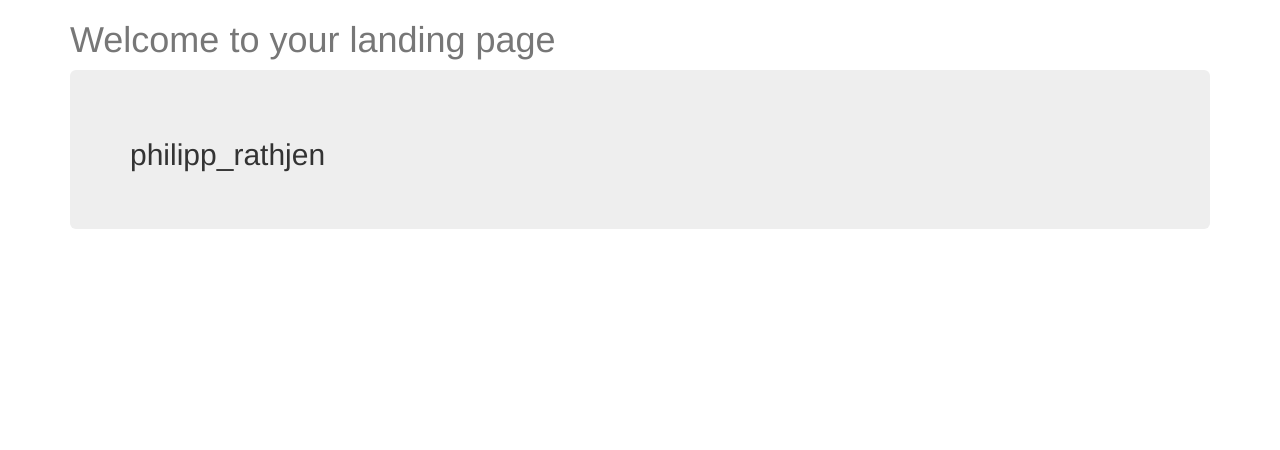
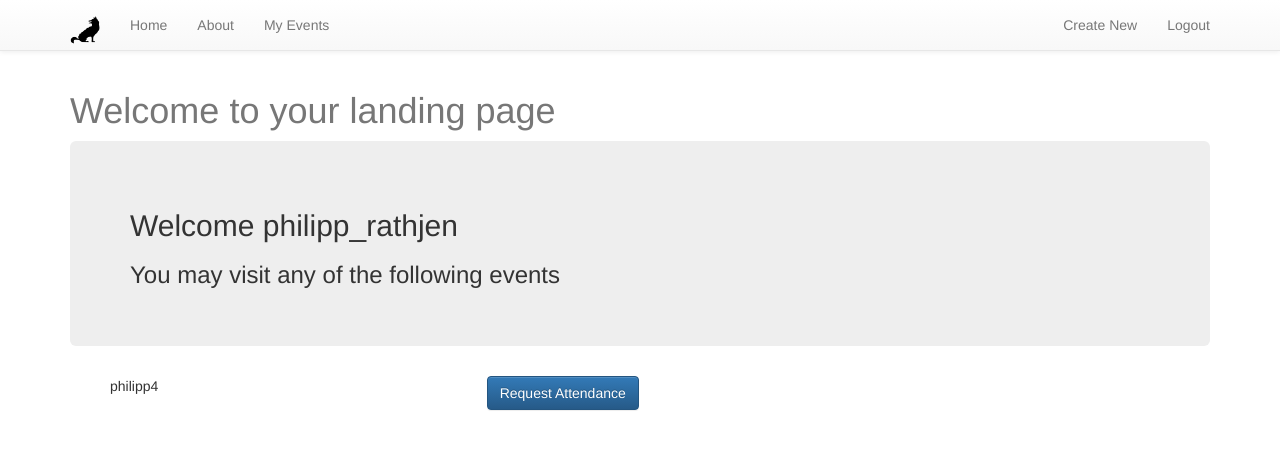
Before and after one commit to philipprathjen/goya, a Django app: page / in a window 1280 px wide. Shown: the top 450 px of the page. Run offline with Django 3.2, Linux system fonts and the light colour scheme; a user stored in the database is signed in; data comes from the database, SQL or seed files in the repository; both versions use the stored data as it was after the commit; some libraries are stand-ins or nearby versions.

Commit message:
Edited the request attendance forms

```diff
--- a/dashboard/views.py
+++ b/dashboard/views.py
@@ -4,16 +4,45 @@ from django.http import Http404
 # Authentication and user data
 from django.contrib.auth import get_user_model
 from django.contrib.auth.decorators import login_required
-
 User = get_user_model()
+# Event selection
+from events.models import Event, EventGroup, EventRequest
+from events.forms import EventForm, RequestForm
 
 
 
-# Create your views here.
-
+@login_required
 def dashboard(request):
 	user = request.user
+	active_events = Event.objects.filter(active=True).exclude(creator=user)
+	requested_events = EventRequest.objects.filter(guest=user)
+	for instance in requested_events:
+		print(instance.event)
+		active_events = active_events.exclude(eventrequest = instance.id)
+
+	print(requested_events)
+	user_data = {'guest': request.user}
+	request_form = RequestForm(user_data)
+
+	if request.method == 'POST':
+		request_form = RequestForm()
+		event = request.POST['id']
+		if request_form.is_valid:
+			attend_request = EventRequest()
+			attend_request.event = Event.objects.filter(id=event)[0]
+			attend_request.guest = request.user
+			try:
+				attend_request.create()
+			except:
+				attend_request.save()
+
+
 	context = {
 		'user': user,
+		'active_events': active_events,
+		'request_form': request_form,
 	}
 	return render(request, "dashboard/dashboard.html", context)
+
+def about(request):
+	return render(request, "about.html", {})
--- a/events/forms.py
+++ b/events/forms.py
@@ -2,7 +2,7 @@ from django import forms
 from crispy_forms.helper import FormHelper
 from crispy_forms.layout import Submit
 
-from .models import Event
+from .models import Event, EventRequest, EventGroup
 
 class EventForm(forms.ModelForm):
 	helper = FormHelper()
@@ -13,3 +13,23 @@ class EventForm(forms.ModelForm):
 		model = Event
 		fields = '__all__'
 		#widgets = {'creator': forms.HiddenInput()}
+
+class RequestForm(forms.ModelForm):
+	helper = FormHelper()
+	helper.form_method = 'POST'
+	helper.add_input(Submit('Submit', 'Request Attendance', css_class="btn btn-primary" ))
+
+	class Meta:
+		model = EventRequest
+		fields = '__all__'
+		#widgets = {'creator': forms.HiddenInput()}
+
+class AttendForm(forms.ModelForm):
+	helper = FormHelper()
+	helper.form_method = 'POST'
+	helper.add_input(Submit('Submit', 'Confirm Attendance', css_class="btn btn-primary" ))
+
+	class Meta:
+		model = EventGroup
+		fields = '__all__'
+		#widgets = {'creator': forms.HiddenInput()}
--- a/events/models.py
+++ b/events/models.py
@@ -1,7 +1,11 @@
 from django.db import models
 from django.utils.text import slugify
+from django.core.urlresolvers import reverse
 from django.conf import settings
 from django.db.models.signals import post_save, pre_save
+# pre_save will do sth prior to being saved. Right before the model is saved we're going to do something.
+
+
 # Create your models here.
 
 User = settings.AUTH_USER_MODEL
@@ -12,7 +16,7 @@ class Event(models.Model):
 	# Basic Information
 	creator = models.ForeignKey(User, related_name='event_creator')
 	name = models.CharField(max_length = 120, unique=True)
-	slug = models.SlugField()
+	slug = models.SlugField(unique=True, blank = True)
 	num_people = models.IntegerField(blank=False)
 	EVENT_TYPES = (
 		('B', 'BAR'),
@@ -21,7 +25,7 @@ class Event(models.Model):
 		('O', 'OTHER'),
 	)
 	event_type = models.CharField(max_length = 1, choices = EVENT_TYPES)
-	location = models.CharField(max_length = 250, unique = True)
+	location = models.CharField(max_length = 250, unique = False)
 
 	# Guest list
 	max_invit = models.IntegerField(blank = False)
@@ -32,7 +36,7 @@ class Event(models.Model):
 	# Bring along
 	byo = models.BooleanField(default = False)
 	cash = models.IntegerField(blank = True, default = 0)
-	other = models.CharField(max_length = 300, unique = True, blank = True)
+	other = models.CharField(max_length = 300, blank = True, unique=False)
 
 	# Management
 	active = models.BooleanField(default = True)
@@ -41,6 +45,28 @@ class Event(models.Model):
 
 	def __str__(self):
 		return str(self.creator) + str(self.id)
+
+	def get_absolute_url(self):
+		return reverse("event_detail", kwargs={"slug": self.slug})
+
+def create_slug(instance, new_slug=None):
+	if instance.name:
+		slug = slugify(instance.name)
+	else:
+		identifier = str(instance.creator) + str(instance.id)
+		slug = slugify(instance.name)
+	if new_slug is not None:
+		slug = new_slug
+	qs = Event.objects.filter(slug=slug).order_by("-id")
+	exists = qs.exists()
+	if exists:
+		new_slug = "%s-%s" %(slug, qs.first().id)
+		return create_slug(instance, new_slug=new_slug)
+	return slug
+
+def pre_save_event(sender, instance, *args, **kwargs):
+	instance.slug = slugify(instance.name)
+pre_save.connect(pre_save_event, sender = Event)
 
 class EventGroup(models.Model):
 	event = models.ForeignKey(Event, null = True, blank=True)
--- a/goya/urls.py
+++ b/goya/urls.py
@@ -21,7 +21,9 @@ from django.contrib import admin
 
 urlpatterns = [
     url(r'^admin/', admin.site.urls),
+    # Dashboard and Auxiliary
     url(r'^$', 'dashboard.views.dashboard', name='landing'),
+    url(r'^about/$', 'dashboard.views.about', name='about'),
     url(r'^posts/', include("posts.urls", namespace='posts')),
 
     # Profiles and Authentication
@@ -30,9 +32,11 @@ urlpatterns = [
     #url(r'^posts/$', "<appname>.views.<function_name>"),
 
     # Events and Event Creation
-    url(r'^events/$', 'events.views.event', name='event'),
+    url(r'^my_events/$', 'events.views.my_events', name='my_events'),
     url(r'^create/$', 'events.views.new_event', name='new_event'),
     url(r'^create/success$', 'events.views.create_success', name='create_success'),
+    url(r'^(?P<slug>[\w-]+)/$', 'events.views.events_detail', name='event_detail'),
+    #url(r'(?P<id>\d+)/$', post_detail)
 ]
 
 if settings.DEBUG:
--- a/templates/base.html
+++ b/templates/base.html
@@ -5,6 +5,9 @@
 {% include 'head_css.html' %}
 </head>
 <body>
+
+{% include 'navbar.html' %}
+
 <div id="fb-root"></div>
 <script>(function(d, s, id) {
 var js, fjs = d.getElementsByTagName(s)[0];
--- a/templates/dashboard/dashboard.html
+++ b/templates/dashboard/dashboard.html
@@ -1,9 +1,35 @@
 {% extends 'base.html' %}
-
+{% load crispy_forms_tags %}
 
 {% block content %}
 <h1>Welcome to your landing page</h1>
 <div class='jumbotron'>
-	<h2>{{user}}</h2>
+	<h2>Welcome {{user}}</h2>
+	<h3>You may visit any of the following events</h3>
 </div>
+<div>
+	{% if active_events %}
+	<ul>
+		{% for event in active_events %}
+		<div class='row'>
+			<div class='col-sm-4'>{{event}}</div>
+			<div class='col-sm-8'>
+				<form action='' method="post">{% csrf_token %}
+					<input type='hidden' name='id' value='{{event.id}}'>
+					<input type='hidden' name='name' value='{{event}}'>
+					<input type='hidden' name='guest' value='{{user}}'>
+					<button type="submit" class="save btn btn-primary">Request Attendance</button>
+				</form>
+			</div>
+		</div>
+
+		{% endfor %}
+	</ul>
+	{% else %}
+		<h3>Nothing going on right now. Start something yourself!</h3>
+		<p class='lead'>Learn how</p>
+	{% endif %}
+
+</div>
+
 {% endblock %}
--- a/templates/events/my_events.html
+++ b/templates/events/my_events.html
@@ -1,5 +1,6 @@
 {% extends "base.html" %}
 {% load staticfiles %}
+{% load crispy_forms_tags %}
 
 
 {% block content %}
@@ -12,4 +13,9 @@
 <h3>Guests: {{guests}}</h3>
 <br>
 <h4>{{requests}}</h4>
+
+<form action='' method="post">
+	{% crispy attend_form %}
+</form>
+
 {% endblock %}
--- a/templates/navbar.html
+++ b/templates/navbar.html
@@ -1,6 +1,17 @@
    {% load staticfiles %}
+   {% load account socialaccount %}
+   {% load i18n %}
+   {% load crispy_forms_tags %}
 
    <!-- Static navbar -->
+    <style>
+    .navtest{
+      display: inline-block;
+      float: none;
+      vertical-align: top;
+      text-align: center;
+    }
+    </style>
     <nav class="navbar navbar-default navbar-static-top">
       <div class="container">
         <div class="navbar-header">
@@ -10,13 +21,13 @@
             <span class="icon-bar"></span>
             <span class="icon-bar"></span>
           </button>
-          <a class="navbar-brand" href="{% url 'home' %}"><img src="{% static 'img/mutual_friends.png' %}" /></a>
+            <a class="navbar-brand" href="{% url 'landing' %}"><img src="{% static 'img/coyo.png' %}" height="30" width="30" ></a>
         </div>
         <div id="navbar" class="navbar-collapse collapse">
           <ul class="nav navbar-nav">
-            <li><a href="{% url 'home' %}">Home</a></li>
+            <li><a href="{% url 'landing' %}">Home</a></li>
             <li><a href="{% url 'about' %}">About</a></li>
-            <li><a href="{% url 'contact' %}">Contact</a></li>
+            <li><a href="{% url 'my_events' %}">My Events</a></li>
             <!-- <li class="dropdown">
               <a href="#" class="dropdown-toggle" data-toggle="dropdown" role="button" aria-expanded="false">Dropdown <span class="caret"></span></a>
               <ul class="dropdown-menu" role="menu">
@@ -31,17 +42,28 @@
             </li> -->
           </ul>
 
-
           <ul class="nav navbar-nav navbar-right">
           {% if request.user.is_authenticated %}
-            <li><a href="{% url 'auth_logout' %}">Logout</a></li>
+            <li><a href="{% url 'new_event' %}">Create New</a></li>
+            <li><a href="/accounts/logout">Logout</a></li>
             {% else %}
-            <li><a href="{% url 'registration_register' %}">Register</a></li>
+            <li><a href="/accounts/signup">Register</a></li>
             {% endif %}
           </ul>
 
+
           {% if not request.user.is_authenticated and not "/accounts/login" in request.get_full_path %}
-            <form class='navbar-form navbar-right' method='POST' action='{% url "auth_login" %}'>{% csrf_token %}
+
+            {% get_providers as socialaccount_providers %}
+            {% if socialaccount_providers %}
+            <div class="socialaccount_ballot nav navbar-nav navbar-right">
+              <ul class="socialaccount_providers nav navbar-nav navbar-right">
+                <li>{% include "socialaccount/snippets/provider_list.html" with process="login" %}</li>
+              </ul>
+            </div>
+            {% endif %}
+
+            <form class='navbar-form navbar-right' method='POST' action='/accounts/login'>{% csrf_token %}
               <div class='form-group'>
                   <input type='text' class='form-control' name='username' placeholder='Username' />
               </div>
```
Also changed, not shown: events/views.py (+22 -4 lines), templates/about.html (added, +18 -0 lines), templates/events/events_detail.html (added, +7 -0 lines), db.sqlite3, events/migrations/0002_auto_20160530_2027.py (added), events/migrations/0003_auto_20160531_0615.py (added), static/img/coyo.png (added), static/img/coyo_2.png (added), static/img/coyo_alt.png (added).
